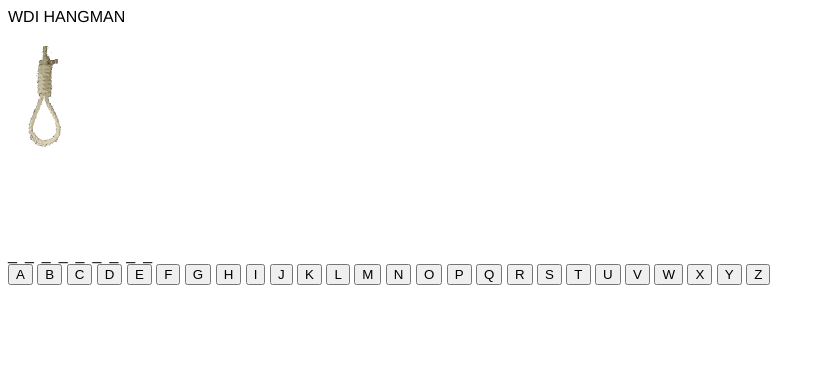
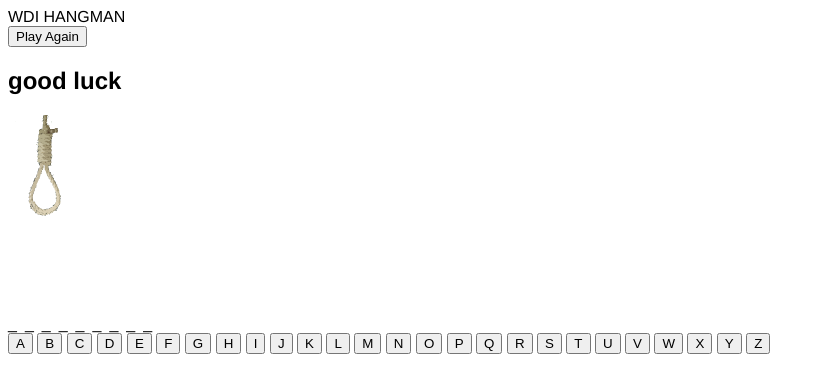
Before and after one commit to arowland900/hangman, a plain HTML site: page index.html in a window 1280 px wide. Shown: the whole page, without its empty margins (0-825 px from the left). Drawn offline with Linux system fonts and the light colour scheme.

Commit message:
replay button

```diff
--- a/index.html
+++ b/index.html
@@ -12,6 +12,7 @@
 
 <body>
     <header>WDI HANGMAN</header>
+    <button id="replay">Play Again</button>
     <h2></h2>
     <section></section>
     <div id="guess"></div>
--- a/js/main.js
+++ b/js/main.js
@@ -19,6 +19,7 @@ const msgEl = document.querySelector('h2');
 
 /*----- event listeners -----*/
 document.getElementById('letters').addEventListener('click', handleLetterClick);
+document.getElementById('replay').addEventListener('click', init)
 
 
 /*----- functions -----*/
@@ -44,6 +45,9 @@ function render(){
     else if (wrongGuesses.length === MAX_WRONG_GUESSES){
         msgEl.textContent = "you lose"
     }
+    else {
+        msgEl.textContent = "good luck"
+    }
 }
 
 
```
